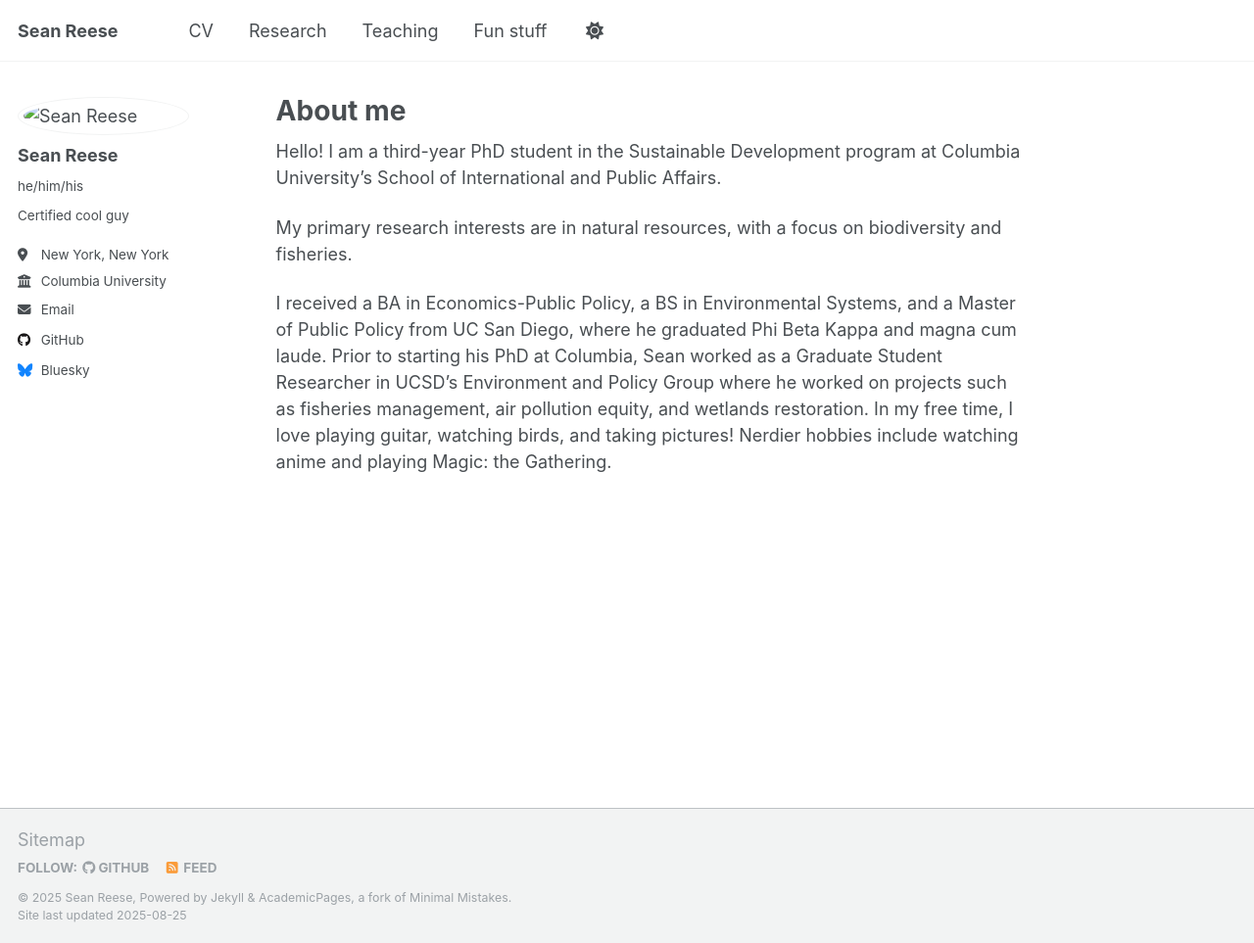
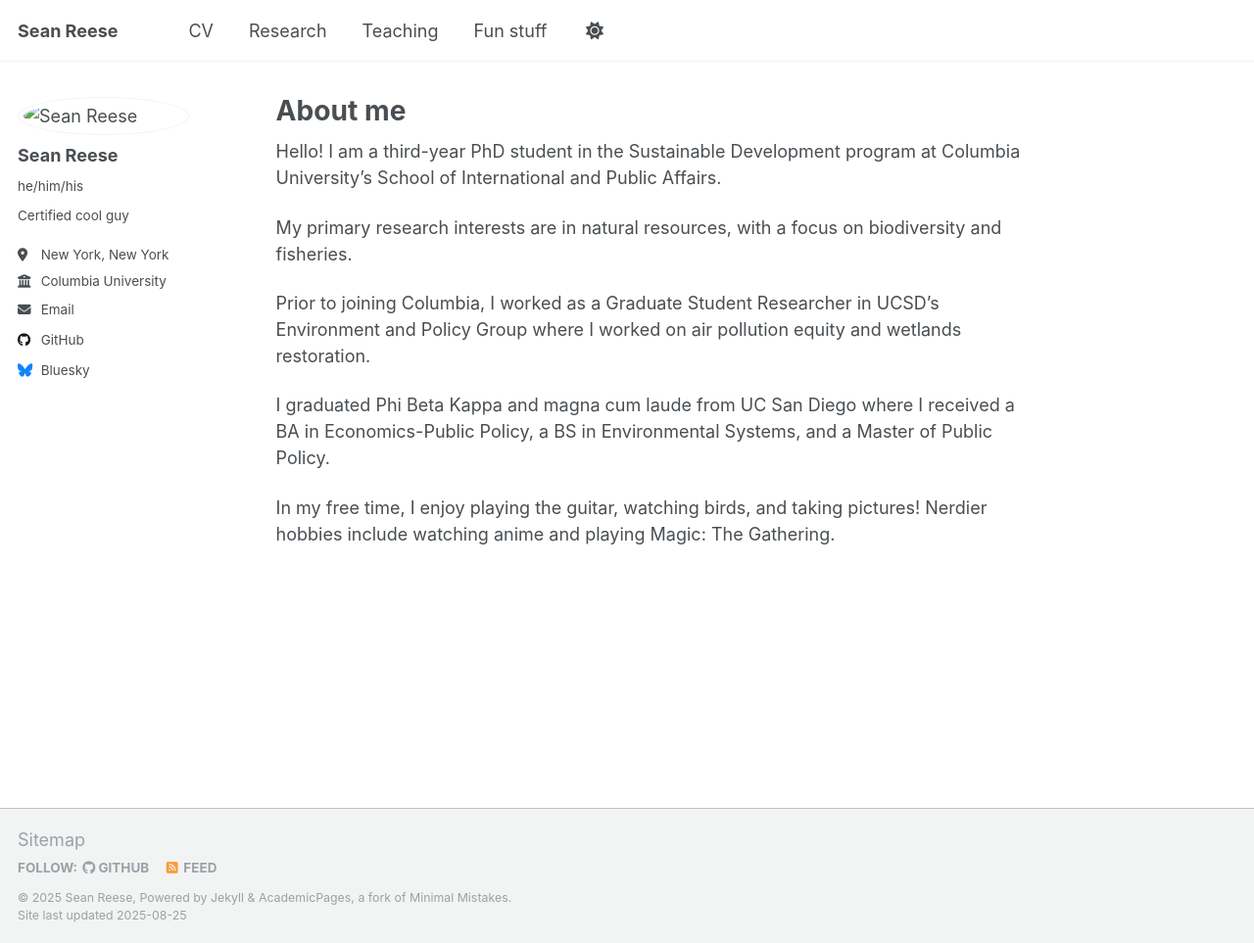
Before and after one commit to Sean-Reese/sean-reese.github.io, a Jekyll site: the page built from _pages/about.md, in a window 1280 px wide and 963 px high. Shown: the whole window at 98% size. Built offline with Jekyll 4.4.1, drawn with Linux system fonts in a browser that asks for light colours.

Commit message:
Update about.md

```diff
--- a/_pages/about.md
+++ b/_pages/about.md
@@ -11,4 +11,8 @@ Hello! I am a third-year PhD student in the Sustainable Development program at C
 
 My primary research interests are in natural resources, with a focus on biodiversity and fisheries.
 
-I received a BA in Economics-Public Policy, a BS in Environmental Systems, and a Master of Public Policy from UC San Diego, where he graduated Phi Beta Kappa and magna cum laude. Prior to starting his PhD at Columbia, Sean worked as a Graduate Student Researcher in UCSD's Environment and Policy Group where he worked on projects such as fisheries management, air pollution equity, and wetlands restoration. In my free time, I love playing guitar, watching birds, and taking pictures! Nerdier hobbies include watching anime and playing Magic: the Gathering.
+Prior to joining Columbia, I worked as a Graduate Student Researcher in UCSD's Environment and Policy Group where I worked on air pollution equity and wetlands restoration.
+
+I graduated Phi Beta Kappa and magna cum laude from UC San Diego where I received a BA in Economics-Public Policy, a BS in Environmental Systems, and a Master of Public Policy.
+
+In my free time, I enjoy playing the guitar, watching birds, and taking pictures! Nerdier hobbies include watching anime and playing Magic: The Gathering.
```
